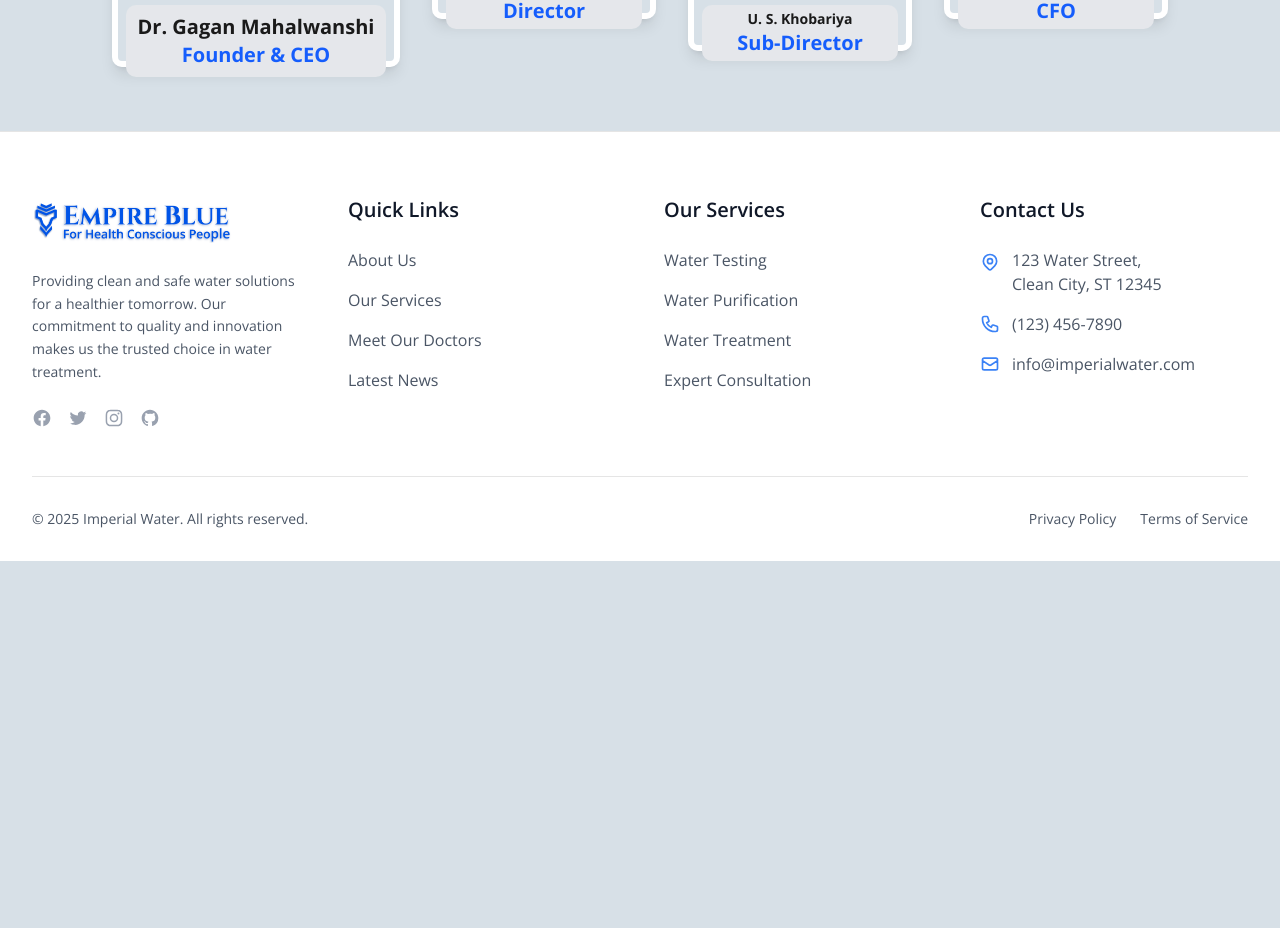
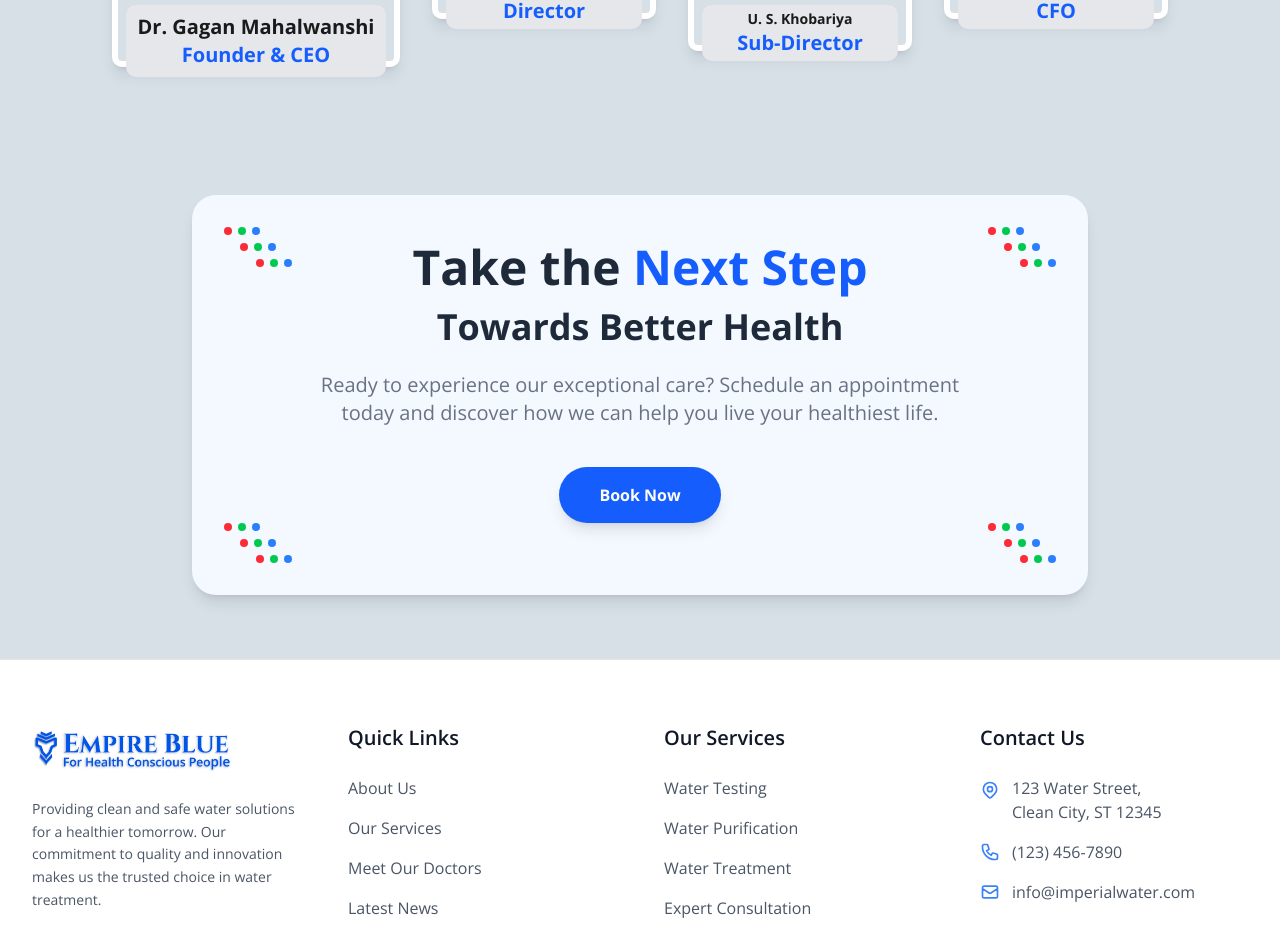
Before and after one commit to nikhil-cmtai/gagan, a Next.js app: page / in a window 1280 px wide. Shown: the part 5890-6818 px from the top of the page. Before the commit the page ends 6451 px from the top, so only its background shows below. Built offline with nearby package versions, Linux system fonts and the light colour scheme.

Commit message:
Add CTA section to Home component for enhanced user engagement

```diff
--- a/app/page.tsx
+++ b/app/page.tsx
@@ -6,6 +6,7 @@ import { BenefitsSection } from '@/components/home/benefits-section';
 import AdvantageSection from '@/components/home/advantage-section';
 import MilestoneSection from '@/components/home/milestone-section';
 import TeamSection from '@/components/home/team-section';
+import CTA from '@/components/home/cta-section';
 
 export default function Home() {
   return (
@@ -34,6 +35,9 @@ export default function Home() {
 
         {/* Team Section */}
         <TeamSection />
+
+        {/* CTA Section */}
+        <CTA />
       </div>
     </main>
   );
--- a/components/home/advantage-section.tsx
+++ b/components/home/advantage-section.tsx
@@ -1,5 +1,4 @@
 import React from 'react';
-import Image from 'next/image';
 
 const advantages = [
   {
--- /dev/null
+++ b/components/home/cta-section.tsx
@@ -0,0 +1,74 @@
+import React from 'react';
+import Link from 'next/link';
+
+const ColorDots = ({ position }: { position: 'top-left' | 'top-right' | 'bottom-left' | 'bottom-right' }) => {
+  let positionClasses = '';
+
+  switch (position) {
+    case 'top-left':
+      positionClasses = 'top-4 left-4 md:top-8 md:left-8';
+      break;
+    case 'top-right':
+      positionClasses = 'top-4 right-4 md:top-8 md:right-8';
+      break;
+    case 'bottom-left':
+      positionClasses = 'bottom-4 left-4 md:bottom-8 md:left-8';
+      break;
+    case 'bottom-right':
+      positionClasses = 'bottom-4 right-4 md:bottom-8 md:right-8';
+      break;
+  }
+
+  return (
+    <div className={`absolute ${positionClasses}`}>
+      <div className="flex gap-1 md:gap-1.5">
+        <div className="h-1.5 w-1.5 md:h-2 md:w-2 rounded-full bg-red-500"></div>
+        <div className="h-1.5 w-1.5 md:h-2 md:w-2 rounded-full bg-green-500"></div>
+        <div className="h-1.5 w-1.5 md:h-2 md:w-2 rounded-full bg-blue-500"></div>
+      </div>
+      <div className="flex gap-1 md:gap-1.5 ml-2 md:ml-4 mt-1 md:mt-2">
+        <div className="h-1.5 w-1.5 md:h-2 md:w-2 rounded-full bg-red-500"></div>
+        <div className="h-1.5 w-1.5 md:h-2 md:w-2 rounded-full bg-green-500"></div>
+        <div className="h-1.5 w-1.5 md:h-2 md:w-2 rounded-full bg-blue-500"></div>
+      </div>
+      <div className="flex gap-1 md:gap-1.5 ml-4 md:ml-8 mt-1 md:mt-2">
+        <div className="h-1.5 w-1.5 md:h-2 md:w-2 rounded-full bg-red-500"></div>
+        <div className="h-1.5 w-1.5 md:h-2 md:w-2 rounded-full bg-green-500"></div>
+        <div className="h-1.5 w-1.5 md:h-2 md:w-2 rounded-full bg-blue-500"></div>
+      </div>
+    </div>
+  );
+};
+
+export default function CTA() {
+  return (
+    <div className="py-16 px-4">
+      <div className="max-w-4xl mx-auto bg-[#f3f9ff] rounded-3xl shadow-lg p-6 md:p-12 relative">
+        <ColorDots position="top-left" />
+        <ColorDots position="top-right" />
+
+        <div className="text-center mb-6">
+          <h2 className="text-3xl md:text-5xl font-bold mb-4 mt-6 md:mt-0">
+            <span className="text-gray-800">Take the </span>
+            <span className="text-blue-600">Next Step</span>
+          </h2>
+          <h3 className="text-2xl md:text-4xl font-bold text-gray-800 mb-6">Towards Better Health</h3>
+
+          <p className="text-gray-500 max-w-2xl mx-auto mb-10">
+            Ready to experience our exceptional care? Schedule an appointment today and
+            discover how we can help you live your healthiest life.
+          </p>
+
+          <Link href="/contact">
+            <div className="inline-block bg-blue-600 text-white font-bold py-3 px-8 md:py-4 md:px-10 rounded-full shadow-lg hover:shadow-xl transition-all duration-300">
+              Book Now
+            </div>
+          </Link>
+        </div>
+
+        <ColorDots position="bottom-left" />
+        <ColorDots position="bottom-right" />
+      </div>
+    </div>
+  );
+}
--- a/components/home/milestone-section.tsx
+++ b/components/home/milestone-section.tsx
@@ -103,7 +103,7 @@ const MilestoneSection = () => {
 
                     {/* Timeline with milestone numbers */}
                     <div className="flex justify-center mb-16 gap-4 sm:gap-6 md:gap-10">
-                        {milestones.map((milestone, idx) => (
+                        {milestones.map((milestone) => (
                             <div
                                 key={milestone.number}
                                 className="relative flex flex-col items-center"
```
